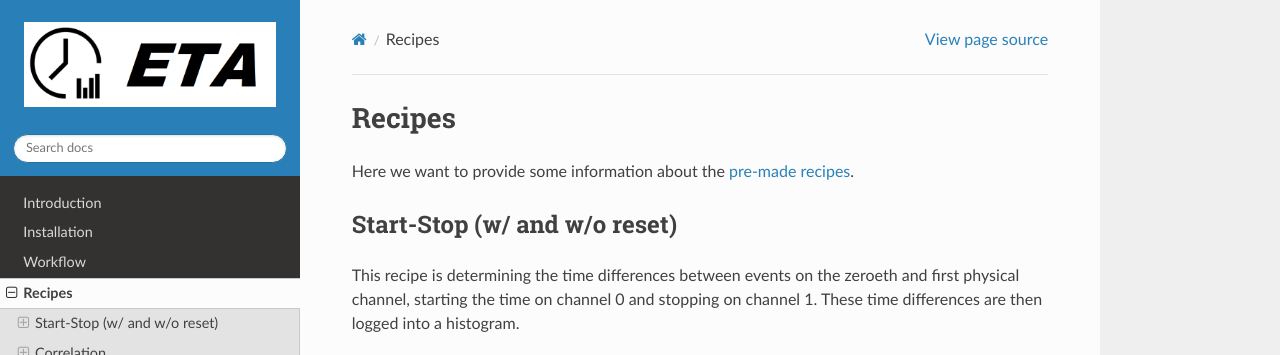
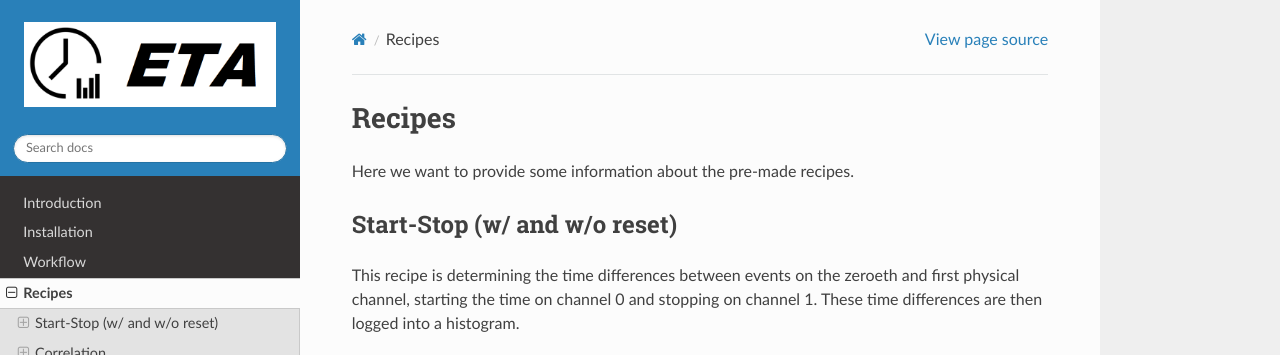
Before and after one commit to timetag/timetag.github.io, a Sphinx documentation site: the page built from docs/recipes.rst, in a window 1280 px wide and 900 px high. Shown: the top 355 px of the window. Built offline with Sphinx 7.4.7 and the Read the Docs theme 2.0.0, drawn with Linux system fonts in a browser that asks for light colours.

Commit message:
Update recipes.rst

```diff
--- a/docs/recipes.rst
+++ b/docs/recipes.rst
@@ -1,8 +1,7 @@
 ============
 Recipes
 ============
-Here we want to provide some information about the `pre-made recipes
-<https://drive.google.com/drive/folders/1d3CQJS5BMPNb_UgSTPeT-DsAJt-uG_EZ?usp=sharing>`_.
+Here we want to provide some information about the pre-made recipes.
 
 Start-Stop (w/ and w/o reset)
 ------------------------------
```
